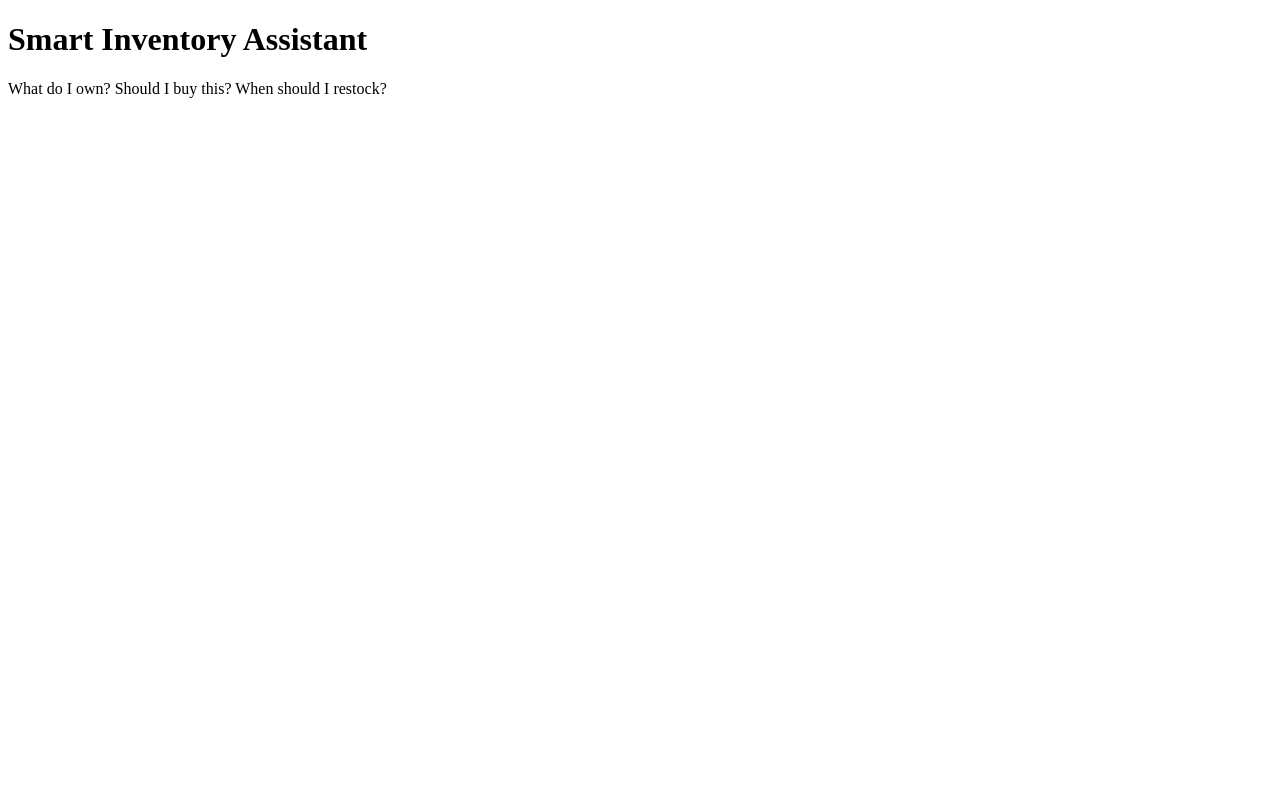
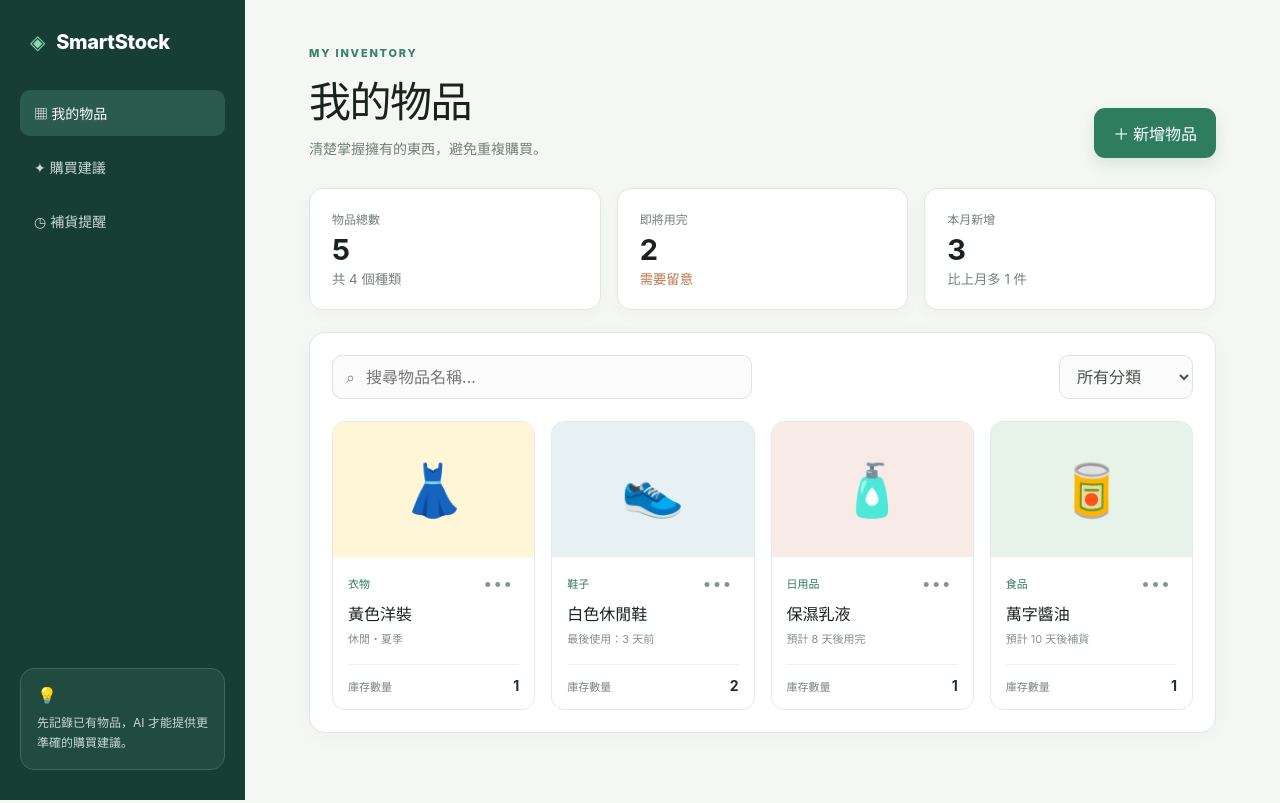
Before and after one commit to MAY0927/smart-inventory-assistant, a React (Vite) app in the folder frontend/: page / in a window 1280 px wide. Built offline with nearby package versions, Linux system fonts and the light colour scheme.

Commit message:
feat: add inventory dashboard layout

```diff
--- a/frontend/src/App.jsx
+++ b/frontend/src/App.jsx
@@ -1,8 +1,74 @@
+import "./styles.css";
+
+const demoItems = [
+  { id: 1, icon: "👗", name: "黃色洋裝", category: "衣物", quantity: 1, detail: "休閒・夏季", color: "yellow" },
+  { id: 2, icon: "👟", name: "白色休閒鞋", category: "鞋子", quantity: 2, detail: "最後使用：3 天前", color: "blue" },
+  { id: 3, icon: "🧴", name: "保濕乳液", category: "日用品", quantity: 1, detail: "預計 8 天後用完", color: "pink" },
+  { id: 4, icon: "🥫", name: "萬字醬油", category: "食品", quantity: 1, detail: "預計 10 天後補貨", color: "green" },
+];
+
 export function App() {
   return (
-    <main>
-      <h1>Smart Inventory Assistant</h1>
-      <p>What do I own? Should I buy this? When should I restock?</p>
-    </main>
+    <div className="app-shell">
+      <aside className="sidebar">
+        <div className="brand"><span>◈</span> SmartStock</div>
+        <nav aria-label="主要選單">
+          <a className="active" href="#inventory">▦ 我的物品</a>
+          <a href="#decision">✦ 購買建議</a>
+          <a href="#reminders">◷ 補貨提醒</a>
+        </nav>
+        <div className="sidebar-tip">
+          <span>💡</span>
+          <p>先記錄已有物品，AI 才能提供更準確的購買建議。</p>
+        </div>
+      </aside>
+
+      <main className="content" id="inventory">
+        <header className="page-header">
+          <div>
+            <p className="eyebrow">MY INVENTORY</p>
+            <h1>我的物品</h1>
+            <p>清楚掌握擁有的東西，避免重複購買。</p>
+          </div>
+          <button className="primary-button" type="button">＋ 新增物品</button>
+        </header>
+
+        <section className="stats" aria-label="庫存摘要">
+          <article><span>物品總數</span><strong>5</strong><small>共 4 個種類</small></article>
+          <article><span>即將用完</span><strong>2</strong><small className="warning">需要留意</small></article>
+          <article><span>本月新增</span><strong>3</strong><small>比上月多 1 件</small></article>
+        </section>
+
+        <section className="inventory-panel">
+          <div className="toolbar">
+            <label className="search-box">
+              <span>⌕</span>
+              <input aria-label="搜尋物品" placeholder="搜尋物品名稱…" />
+            </label>
+            <select aria-label="依分類篩選" defaultValue="all">
+              <option value="all">所有分類</option>
+              <option>衣物</option><option>鞋子</option><option>日用品</option><option>食品</option>
+            </select>
+          </div>
+
+          <div className="item-grid">
+            {demoItems.map((item) => (
+              <article className="item-card" key={item.id}>
+                <div className={`item-image ${item.color}`}>{item.icon}</div>
+                <div className="item-info">
+                  <div className="item-heading">
+                    <span className="category">{item.category}</span>
+                    <button aria-label={`編輯${item.name}`} type="button">•••</button>
+                  </div>
+                  <h2>{item.name}</h2>
+                  <p>{item.detail}</p>
+                  <div className="quantity"><span>庫存數量</span><strong>{item.quantity}</strong></div>
+                </div>
+              </article>
+            ))}
+          </div>
+        </section>
+      </main>
+    </div>
   );
 }
--- /dev/null
+++ b/frontend/src/styles.css
@@ -0,0 +1,54 @@
+:root { font-family: Inter, "Noto Sans TC", system-ui, sans-serif; color: #18231f; background: #f5f7f5; font-synthesis: none; }
+* { box-sizing: border-box; }
+body { margin: 0; min-width: 320px; }
+button, input, select { font: inherit; }
+button { cursor: pointer; }
+.app-shell { display: flex; min-height: 100vh; }
+.sidebar { position: fixed; inset: 0 auto 0 0; width: 245px; padding: 30px 20px; display: flex; flex-direction: column; background: #173e35; color: white; }
+.brand { padding: 0 10px 36px; font-size: 20px; font-weight: 800; letter-spacing: -.3px; }
+.brand span { color: #8dd6ae; margin-right: 7px; }
+nav { display: grid; gap: 8px; }
+nav a { color: #c9d9d3; padding: 13px 14px; border-radius: 10px; text-decoration: none; font-size: 14px; }
+nav a.active { color: white; background: #2b5a4e; font-weight: 700; }
+.sidebar-tip { margin-top: auto; padding: 16px; border: 1px solid #3d685d; border-radius: 14px; background: #214b40; }
+.sidebar-tip p { margin: 8px 0 0; color: #c9d9d3; font-size: 12px; line-height: 1.65; }
+.content { width: 100%; margin-left: 245px; padding: 46px clamp(26px, 5vw, 72px) 70px; }
+.page-header { display: flex; align-items: flex-end; justify-content: space-between; gap: 24px; margin-bottom: 30px; }
+.eyebrow { margin: 0 0 8px !important; color: #398267 !important; font-size: 11px !important; font-weight: 800; letter-spacing: 1.8px; }
+.page-header h1 { margin: 0; font-size: clamp(30px, 4vw, 42px); letter-spacing: -1.5px; }
+.page-header p { margin: 9px 0 0; color: #718078; font-size: 14px; }
+.primary-button { border: 0; border-radius: 11px; padding: 13px 19px; color: white; background: #2e7d61; font-weight: 700; box-shadow: 0 7px 16px #2e7d6126; }
+.primary-button:hover { background: #23664e; }
+.stats { display: grid; grid-template-columns: repeat(3, 1fr); gap: 16px; margin-bottom: 22px; }
+.stats article { display: grid; padding: 21px 22px; border: 1px solid #e0e7e3; border-radius: 14px; background: white; box-shadow: 0 4px 16px #22332b08; }
+.stats span { color: #748078; font-size: 12px; }
+.stats strong { margin: 5px 0 2px; font-size: 29px; }
+.stats small { color: #75827b; }.stats .warning { color: #bd744b; }
+.inventory-panel { padding: 22px; border: 1px solid #e0e7e3; border-radius: 16px; background: white; box-shadow: 0 4px 20px #22332b08; }
+.toolbar { display: flex; gap: 12px; justify-content: space-between; margin-bottom: 22px; }
+.search-box { display: flex; align-items: center; width: min(420px, 100%); padding: 0 13px; border: 1px solid #dce4df; border-radius: 10px; color: #78857e; background: #fafbfa; }
+.search-box input { width: 100%; padding: 11px; border: 0; outline: 0; background: transparent; }
+.toolbar select { padding: 0 34px 0 13px; border: 1px solid #dce4df; border-radius: 10px; color: #46534c; background: #fafbfa; }
+.item-grid { display: grid; grid-template-columns: repeat(4, minmax(0, 1fr)); gap: 16px; }
+.item-card { overflow: hidden; border: 1px solid #e3e9e5; border-radius: 13px; background: white; transition: transform .2s, box-shadow .2s; }
+.item-card:hover { transform: translateY(-3px); box-shadow: 0 10px 22px #263a3112; }
+.item-image { display: grid; min-height: 135px; place-items: center; font-size: 51px; }
+.item-image.yellow { background: #fff6d8; }.item-image.blue { background: #e7f1f4; }
+.item-image.pink { background: #f8eae7; }.item-image.green { background: #e7f2e8; }
+.item-info { padding: 15px; }.item-heading { display: flex; align-items: center; justify-content: space-between; }
+.category { color: #34775e; font-size: 11px; font-weight: 800; }
+.item-heading button { border: 0; color: #89938e; background: transparent; letter-spacing: 1px; }
+.item-card h2 { margin: 7px 0 5px; font-size: 16px; }
+.item-card p { min-height: 18px; margin: 0 0 16px; color: #859089; font-size: 11px; }
+.quantity { display: flex; align-items: center; justify-content: space-between; padding-top: 12px; border-top: 1px solid #edf0ee; color: #7a857f; font-size: 11px; }
+.quantity strong { color: #24312b; font-size: 14px; }
+@media (max-width: 1050px) { .item-grid { grid-template-columns: repeat(2, 1fr); } }
+@media (max-width: 720px) {
+  .sidebar { position: static; width: 100%; padding: 18px; }.sidebar nav { grid-template-columns: repeat(3, 1fr); }
+  nav a { padding: 10px 8px; text-align: center; font-size: 12px; }.sidebar-tip { display: none; }.brand { padding-bottom: 17px; }
+  .app-shell { display: block; }.content { margin-left: 0; padding: 28px 18px 50px; }.page-header { align-items: flex-start; }.stats { grid-template-columns: 1fr; }
+}
+@media (max-width: 500px) {
+  .page-header { display: grid; }.primary-button { width: 100%; }.toolbar { display: grid; }
+  .toolbar select { height: 43px; }.item-grid { grid-template-columns: 1fr; }
+}
```
